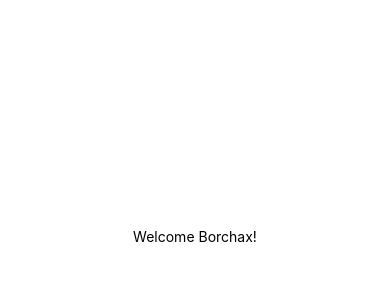
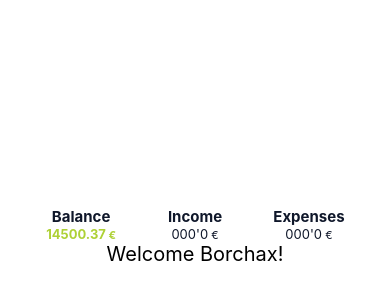
Before and after one commit to BorjaSBON/Financey, a React Native app: screen / in a window 390 px wide. Shown: the part 186-486 px from the top of the page. Built offline with nearby package versions, Linux system fonts and the light colour scheme.

Commit message:
Create custom text and add the balance resume component

```diff
--- a/App.tsx
+++ b/App.tsx
@@ -1,10 +1,13 @@
 import { StatusBar } from 'expo-status-bar';
 import { StyleSheet, Text, View } from 'react-native';
+import BalanceResume from './src/components/balance-resume'
 
 export default function App() {
 	return (
-		<View style={styles.container}>
-			<Text>Welcome Borchax!</Text>
+		<View style={ styles.container }>
+			<BalanceResume />
+
+			<Text style={ styles.welcome }>Welcome Borchax!</Text>
 			<StatusBar style="auto" />
 		</View>
 	);
@@ -16,5 +19,11 @@ const styles = StyleSheet.create({
 		backgroundColor: '#FFFFFF',
 		alignItems: 'center',
 		justifyContent: 'center',
+		paddingLeft: 25,
+		paddingRight: 25,
 	},
+
+	welcome: {
+		fontSize: 20,
+	}
 });
--- /dev/null
+++ b/src/components/balance-resume.tsx
@@ -0,0 +1,78 @@
+import { StyleSheet, View } from 'react-native';
+import { ThemedText } from './ui/themed-text';
+
+export default function BalanceResume() {
+    const balanceValue = 14500.37;
+    let balanceColor = styles.balanceNegative;
+    if (balanceValue >= 0) {
+        balanceColor = styles.balancePositive;
+    }
+
+    return (
+        <View style={ styles.balanceResume }>
+            <View style={ styles.block }>
+                <ThemedText style={ styles.title }>Balance</ThemedText>
+                <ThemedText style={ styles.data }>
+                    <ThemedText style={ balanceColor }>{ balanceValue }</ThemedText>
+                    <ThemedText style={[ styles.currency, balanceColor ]}> €</ThemedText>
+                </ThemedText>
+            </View>
+
+            <View style={ styles.block }>
+                <ThemedText style={ styles.title }>Income</ThemedText>
+                <ThemedText style={ styles.data }>
+                    <ThemedText>000'0</ThemedText>
+                    <ThemedText style={ styles.currency }> €</ThemedText>
+                </ThemedText>
+            </View>
+
+            <View style={ styles.block }>
+                <ThemedText style={ styles.title }>Expenses</ThemedText>
+                <ThemedText style={ styles.data }>
+                    <ThemedText>000'0</ThemedText>
+                    <ThemedText style={ styles.currency }> €</ThemedText>
+                </ThemedText>
+            </View>
+        </View>
+    );
+}
+
+const styles = StyleSheet.create({
+    balanceResume: {
+        display: 'flex',
+        flexDirection: 'row',
+        justifyContent: 'space-between',
+        width: '100%'
+    },
+
+    block: {
+        width: '33%',
+    },
+
+    title: {
+        fontSize: 15,
+        fontWeight: 'bold',
+        width: '100%',
+        textAlign: 'center'
+    },
+
+    data: {
+        fontSize: 13,
+        width: '100%',
+        textAlign: 'center'
+    },
+
+    currency: {
+        fontSize: 11,
+    },
+
+    balancePositive: {
+        color: '#AED136',
+        fontWeight: 'bold'
+    },
+
+    balanceNegative: {
+        color: '#F15A29',
+        fontWeight: 'bold'
+    }
+});
--- /dev/null
+++ b/src/components/ui/themed-text.tsx
@@ -0,0 +1,23 @@
+import { Text, StyleSheet, type TextProps } from 'react-native';
+
+export type ThemedTextProps = TextProps & {
+    type?: 'default' | 'title' | 'small' | 'smallBold' | 'subtitle' | 'link' | 'linkPrimary' | 'code';
+};
+
+export function ThemedText({ style, ...rest }:ThemedTextProps) {
+    return (
+        <Text
+            style={[
+                styles.general,
+                style,
+            ]}
+            {...rest}
+        />
+    );
+}
+
+const styles = StyleSheet.create({
+    general: {
+        color: '#0F172A',
+    },
+});
```
